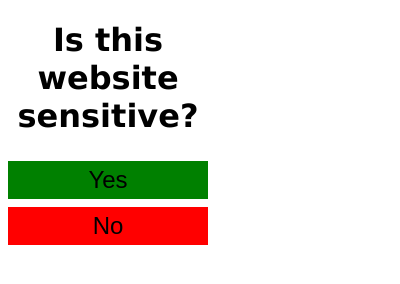
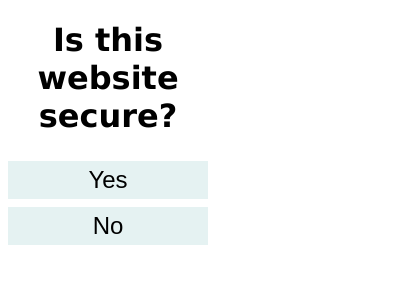
Before and after one commit to arminapr/pki-extension, a browser extension: page extension-trial/popup/change.html in a window 400 px wide. Drawn offline with Linux system fonts and the light colour scheme.

Commit message:
Update change.html

```diff
--- a/extension-trial/popup/change.html
+++ b/extension-trial/popup/change.html
@@ -6,11 +6,16 @@
         <link rel="stylesheet" type="text/css" href="change.css">
     </head>
     <body>
-        <div>
+        <div id="SensitiveQuestion" style="display: none">
             <h1>Is this website sensitive?</h1>
             <button id="sensitive">Yes</button>
             <button id="nonSensitive">No</button>
         </div>
+        <div id = "SecurityQuestion" style="display:hidden">
+            <h1>Is this website secure?</h1>
+            <button id="secure">Yes</button>
+            <button id="notSecure">No</button>
+        </div>
         <script src="change.js"></script>
     </body>
 </html>
```
